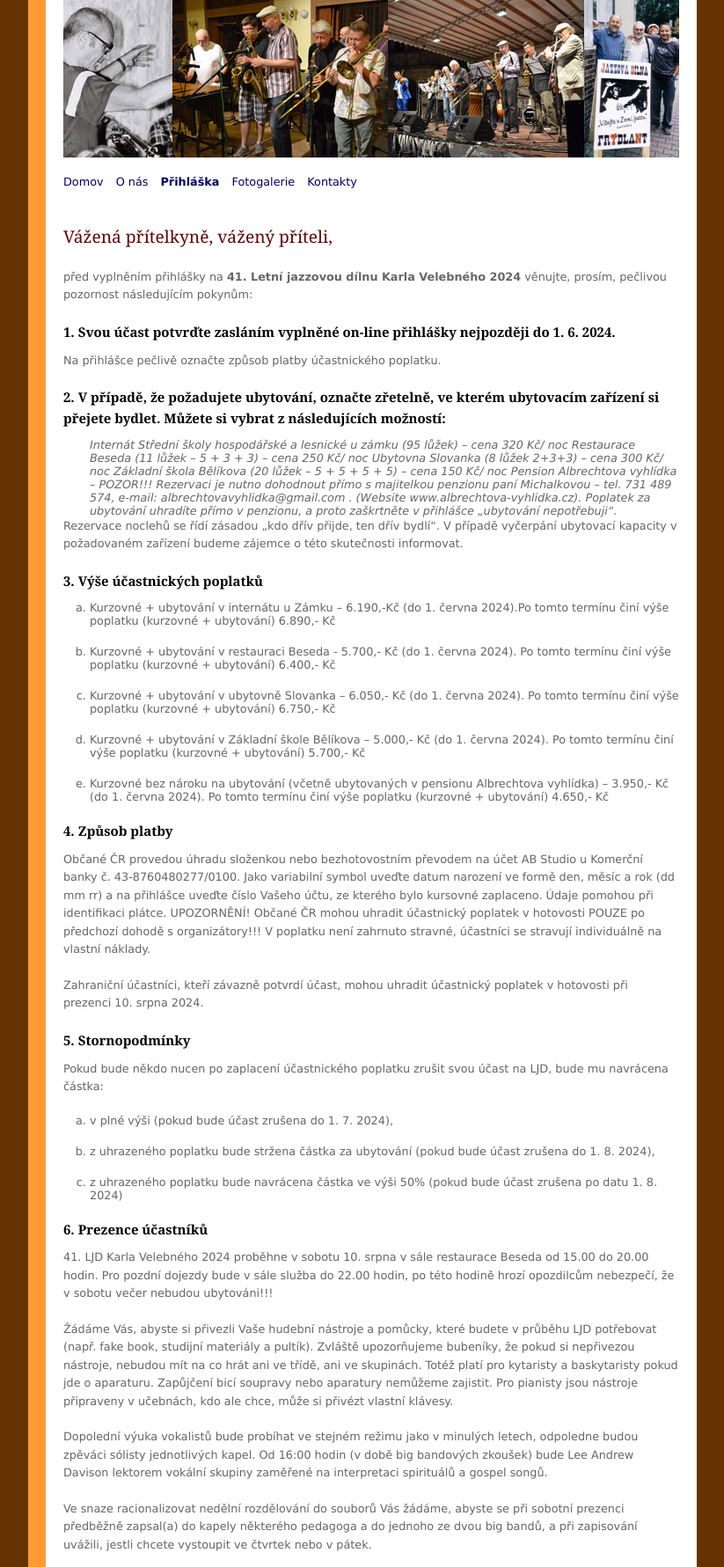
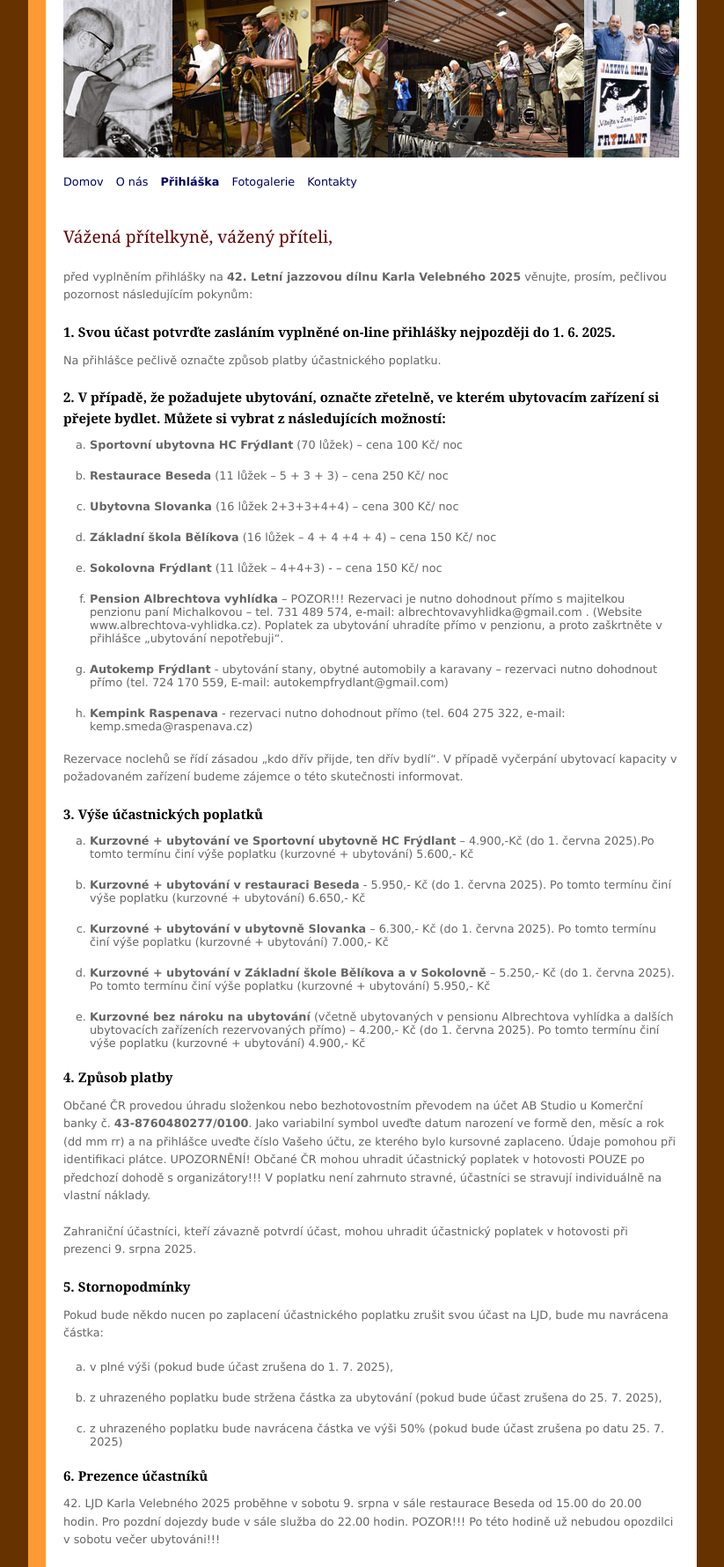
Before and after one commit to petryca/jazz-frydlant, a PHP site: page /czech/join.php in a window 1280 px wide. Shown: the part 107-1888 px from the top of the page at 88% size, without its empty margins (228-1051 px from the left). Run offline with PHP 8.4, Linux system fonts and the light colour scheme.

Commit message:
2025 update

```diff
--- a/czech/join.php
+++ b/czech/join.php
@@ -8,58 +8,61 @@ include( 'menu.php' );
 
 <div id="content">
 
-<p>před vyplněním přihlášky na <b>41. Letní jazzovou dílnu Karla Velebného 2024</b> věnujte, prosím, pečlivou pozornost následujícím pokynům:</p>
+<p>před vyplněním přihlášky na <b>42. Letní jazzovou dílnu Karla Velebného 2025</b> věnujte, prosím, pečlivou pozornost následujícím pokynům:</p>
 
-<h3>1. Svou účast potvrďte zasláním vyplněné on-line přihlášky nejpozději do 1. 6. 2024.</h3>
+<h3>1. Svou účast potvrďte zasláním vyplněné on-line přihlášky nejpozději do 1. 6. 2025.</h3>
 
 <p>Na přihlášce pečlivě označte způsob platby účastnického poplatku.</p>
 
 <h3>2. V případě, že požadujete ubytování, označte zřetelně, ve kterém ubytovacím zařízení si přejete bydlet. Můžete si vybrat z následujících možností:</h3>
 
 <ol type="a">
-<i>Internát Střední školy hospodářské a lesnické  u zámku (95 lůžek) – cena 320 Kč/ noc</i>
-<i>Restaurace Beseda (11 lůžek – 5 + 3 + 3) – cena 250 Kč/ noc</i>
-<i>Ubytovna Slovanka (8 lůžek 2+3+3) – cena 300 Kč/ noc</i>
-<i>Základní škola Bělíkova (20 lůžek – 5 + 5 + 5 + 5) – cena 150 Kč/ noc</i>
-<i>Pension Albrechtova vyhlídka – POZOR!!! Rezervaci je nutno dohodnout přímo s majitelkou penzionu paní Michalkovou – tel. 731 489 574, e-mail: albrechtovavyhlidka@gmail.com . (Website www.albrechtova-vyhlidka.cz). Poplatek za ubytování uhradíte přímo v penzionu, a proto zaškrtněte v přihlášce „ubytování nepotřebuji“.</i>
+
+
+<li><b>Sportovní ubytovna HC Frýdlant</b> (70 lůžek) – cena 100 Kč/ noc
+<li><b>Restaurace Beseda</b> (11 lůžek – 5 + 3 + 3) – cena 250 Kč/ noc
+<li><b>Ubytovna Slovanka</b> (16 lůžek 2+3+3+4+4) – cena 300 Kč/ noc
+<li><b>Základní škola Bělíkova</b> (16 lůžek – 4 + 4 +4 + 4) – cena 150 Kč/ noc
+<li><b>Sokolovna Frýdlant</b> (11 lůžek – 4+4+3) - – cena 150 Kč/ noc
+<li><b>Pension Albrechtova vyhlídka</b> – POZOR!!! Rezervaci je nutno dohodnout přímo s majitelkou penzionu paní Michalkovou – tel. 731 489 574, e-mail: albrechtovavyhlidka@gmail.com . (Website www.albrechtova-vyhlidka.cz). Poplatek za ubytování uhradíte přímo v penzionu, a proto zaškrtněte v přihlášce „ubytování nepotřebuji“.
+<li><b>Autokemp Frýdlant</b> - ubytování stany, obytné automobily a karavany – rezervaci nutno dohodnout přímo (tel. 724 170 559, E-mail: autokempfrydlant@gmail.com)
+<li><b>Kempink Raspenava</b> - rezervaci nutno dohodnout přímo (tel. 604 275 322, e-mail: kemp.smeda@raspenava.cz)
 </ol>
-
 <p>Rezervace noclehů se řídí zásadou „kdo dřív přijde, ten dřív bydlí“. V případě vyčerpání ubytovací kapacity v požadovaném zařízení budeme zájemce o této skutečnosti informovat.</p>
-
 <h3>3. Výše účastnických poplatků</h3>
 
+<ol type="a">
 
-<ol type="a">
-<li>Kurzovné + ubytování v internátu u Zámku – 6.190,-Kč (do 1. června 2024).Po tomto termínu činí výše poplatku (kurzovné + ubytování) 6.890,- Kč</li>
-<li>Kurzovné + ubytování v restauraci Beseda - 5.700,- Kč (do 1. června 2024). Po tomto termínu činí výše poplatku (kurzovné + ubytování) 6.400,- Kč</li>
-<li>Kurzovné + ubytování v ubytovně Slovanka – 6.050,- Kč (do 1. června 2024). Po tomto termínu činí výše poplatku (kurzovné + ubytování) 6.750,- Kč</li>
-<li>Kurzovné + ubytování v Základní škole Bělíkova – 5.000,- Kč (do 1. června 2024). Po tomto termínu činí výše poplatku (kurzovné + ubytování) 5.700,- Kč</li>
-<li>Kurzovné bez nároku na ubytování (včetně ubytovaných v pensionu Albrechtova vyhlídka) – 3.950,- Kč (do 1. června 2024). Po tomto termínu činí výše poplatku (kurzovné + ubytování) 4.650,- Kč</li>
+<li><b>Kurzovné + ubytování ve Sportovní ubytovně HC Frýdlant</b> – 4.900,-Kč (do 1. června 2025).Po tomto termínu činí výše poplatku (kurzovné + ubytování) 5.600,- Kč
+<li><b>Kurzovné + ubytování v restauraci Beseda</b> - 5.950,- Kč (do 1. června 2025). Po tomto termínu činí výše poplatku (kurzovné + ubytování) 6.650,- Kč
+<li><b>Kurzovné + ubytování v ubytovně Slovanka</b> – 6.300,- Kč (do 1. června 2025). Po tomto termínu činí výše poplatku (kurzovné + ubytování) 7.000,-  Kč
+<li><b>Kurzovné + ubytování v Základní škole Bělíkova a v Sokolovně</b> – 5.250,- Kč (do 1. června 2025). Po tomto termínu činí výše poplatku (kurzovné + ubytování) 5.950,-  Kč
+<li><b>Kurzovné bez nároku na ubytování</b> (včetně ubytovaných v pensionu Albrechtova vyhlídka a dalších ubytovacích zařízeních rezervovaných přímo) – 4.200,- Kč (do 1. června 2025). Po tomto termínu činí výše poplatku (kurzovné + ubytování) 4.900,- Kč
 </ol>
 
 <h3>4. Způsob platby</h3>
 
-<p>Občané ČR provedou úhradu složenkou nebo bezhotovostním převodem na účet AB Studio u Komerční banky č. 43-8760480277/0100. Jako variabilní symbol uveďte datum narození ve formě den, měsíc a rok (dd mm rr) a na přihlášce uveďte číslo Vašeho účtu, ze kterého bylo kursovné zaplaceno. Údaje pomohou při identifikaci plátce. UPOZORNĚNÍ! Občané ČR mohou uhradit účastnický poplatek v hotovosti POUZE po předchozí dohodě s organizátory!!! V poplatku není zahrnuto stravné, účastníci se stravují individuálně na vlastní náklady.</p>
+<p>Občané ČR provedou úhradu složenkou nebo bezhotovostním převodem na účet AB Studio u Komerční banky č. <b>43-8760480277/0100</b>. Jako variabilní symbol uveďte datum narození ve formě den, měsíc a rok (dd mm rr) a na přihlášce uveďte číslo Vašeho účtu, ze kterého bylo kursovné zaplaceno. Údaje pomohou při identifikaci plátce. UPOZORNĚNÍ! Občané ČR mohou uhradit účastnický poplatek v hotovosti POUZE po předchozí dohodě s organizátory!!! V poplatku není zahrnuto stravné, účastníci se stravují individuálně na vlastní náklady.</p>
 
-<p>Zahraniční účastníci, kteří závazně potvrdí účast, mohou uhradit účastnický poplatek v hotovosti při prezenci 10. srpna 2024.</p>
+<p>Zahraniční účastníci, kteří závazně potvrdí účast, mohou uhradit účastnický poplatek v hotovosti při prezenci 9. srpna 2025.</p>
 
 <h3>5. Stornopodmínky</h3>
 
 <p>Pokud bude někdo nucen po zaplacení účastnického poplatku zrušit svou účast na LJD, bude mu navrácena částka:</p>
 
 <ol type="a">
-<li>v plné výši (pokud bude účast zrušena do 1. 7. 2024),</li>
-<li>z uhrazeného poplatku bude stržena částka za ubytování (pokud bude účast zrušena do 1. 8. 2024),</li>
-<li>z uhrazeného poplatku bude navrácena částka ve výši 50% (pokud bude účast zrušena po datu 1. 8. 2024)</li>
+<li>v plné výši (pokud bude účast zrušena do 1. 7. 2025),</li>
+<li>z uhrazeného poplatku bude stržena částka za ubytování (pokud bude účast zrušena do 25. 7. 2025),</li>
+<li>z uhrazeného poplatku bude navrácena částka ve výši 50% (pokud bude účast zrušena po datu 25. 7. 2025)</li>
 </ol>
 
 <h3>6. Prezence účastníků</h3>
 
-<p>41. LJD Karla Velebného 2024 proběhne v sobotu 10. srpna v sále restaurace Beseda od 15.00 do 20.00 hodin. Pro pozdní dojezdy bude v sále služba do 22.00 hodin, po této hodině hrozí opozdilcům nebezpečí, že v sobotu večer nebudou ubytováni!!!</p>
+<p>42. LJD Karla Velebného 2025 proběhne v sobotu 9. srpna v sále restaurace Beseda od 15.00 do 20.00 hodin. Pro pozdní dojezdy bude v sále služba do 22.00 hodin. POZOR!!! Po této hodině už nebudou opozdilci v sobotu večer ubytováni!!!</p>
 
 <p>Žádáme Vás, abyste si přivezli Vaše hudební nástroje a pomůcky, které budete v průběhu LJD potřebovat (např. fake book, studijní materiály a pultík). Zvláště upozorňujeme bubeníky, že pokud si nepřivezou nástroje, nebudou mít na co hrát ani ve třídě, ani ve skupinách. Totéž platí pro kytaristy a baskytaristy pokud jde o aparaturu. Zapůjčení bicí soupravy nebo aparatury nemůžeme zajistit. Pro pianisty jsou nástroje připraveny v učebnách, kdo ale chce, může si přivézt vlastní klávesy.</p>
 
-<p>Dopolední výuka vokalistů bude probíhat ve stejném režimu jako v minulých letech, odpoledne budou zpěváci sólisty jednotlivých kapel. Od 16:00 hodin (v době big bandových zkoušek) bude Lee Andrew Davison lektorem vokální skupiny zaměřené na interpretaci spirituálů a gospel songů.</p>
+<p>Dopolední výuka vokalistů bude probíhat ve stejném režimu jako v minulých letech, odpoledne budou zpěváci sólisty jednotlivých kapel. Od 16:00 hodin (v době big bandových zkoušek) bude Lee Andrew Davison lektorem vokální skupiny zaměřené na interpretaci spirituálů a gospel songů.</p>
 
 <p>Ve snaze racionalizovat nedělní rozdělování do souborů Vás žádáme, abyste se při sobotní prezenci předběžně zapsal(a) do kapely některého pedagoga a do jednoho ze dvou big bandů, a při zapisování uvážili, jestli chcete vystoupit ve čtvrtek nebo v pátek.</p>
 
@@ -79,9 +82,10 @@ include( 'menu.php' );
 <li>20.00 - 23.00 jam session</li>
 </ul>
 
-<p>Ve středu 14. srpna se koná na náměstí Koncert lektorů, ve čtvrtek a v pátek v sále restaurace Beseda a v kostele Nalezení svatého Kříže závěrečné koncerty účastníků 41. LJD 2024.</p>
+<p>Ve středu 13. srpna se koná na náměstí Koncert lektorů, ve čtvrtek a v pátek v sále restaurace Beseda a v kostele Nalezení svatého Kříže závěrečné koncerty účastníků 42. LJD 2025.
+</p>
 
-<p>Vyplněnou přihlášku zašlete a účastnický poplatek uhraďte do 1. června 2024! Pokud se nedohodnete na výjimce, budou po tomto datu na Vaše místo zařazeni náhradníci. Nezapomeňte uvést datum zaplacení účastnického příspěvku, případně upozornit na datum Vašeho příjezdu do Frýdlantu (pokud přijedete jindy než 10. srpna).</p>
+<p>Vyplněnou přihlášku zašlete a účastnický poplatek uhraďte do 1. června 2025! Pokud se nedohodnete na výjimce, budou po tomto datu na Vaše místo zařazeni náhradníci. Nezapomeňte uvést datum zaplacení účastnického příspěvku, případně upozornit na datum Vašeho příjezdu do Frýdlantu (pokud přijedete jindy než 9. srpna).</p>
 
 </div>
 
@@ -89,7 +93,7 @@ include( 'menu.php' );
 <li><a href="form.php">Vyplňte a zašlete přihlášku on-line</a></li>
 </ul>
 
-<p>Záštitu nad 41. Letní jazzovou dílnou Karla Velebného převzali:<br>
+<p>Záštitu nad 42. Letní jazzovou dílnou Karla Velebného převzali:<br>
 Mgr. Martin Baxa, ministr kultury ČR<br>
 a Ing Dan Ramzer, starosta Města Frýdlant</p>
 
--- a/english/form.php
+++ b/english/form.php
@@ -7,7 +7,7 @@ $send = false;
 
 if( isset( $_POST['submit'] ) ) {
 
-	if($_POST['spamq'] == '2024' || $_POST['spamq'] == '24')
+	if($_POST['spamq'] == '2025' || $_POST['spamq'] == '25')
 	{
 		$data = '';
 		$data .= "First name: {$_POST['firstname']} \n";
@@ -84,7 +84,7 @@ no<input type="radio" name="band" value="no"></td>
 <tr>
 <td class="label">Accomodation needed:</td>
 <td>
-<input type="radio" name="hotel" value="internat"> secondary-school dormitory<br />
+<input type="radio" name="hotel" value="ice-hockey-club-dorm"> ice hockey club dorm<br />
 <input type="radio" name="hotel" value="nepotřebuji"> no accomodation<br />
 </td>
 </tr>
--- a/english/index.php
+++ b/english/index.php
@@ -8,7 +8,7 @@ include( 'menu.php' );
 
 <div id="content">
 
-<p>The 41st annual Karel Velebný Summer Jazz Workshop will take place in Frýdlant from 10th to 17th August 2024. In 1983, the committee of the Czech Jazz Society decided to organize summer performing courses; Aleš Benda and Karel Velebný were the ones in charge of the project they conceived, brought to life and baptized as the Summer Jazz Workshop. The seminar threw anchor and made itself at home in Frýdlant thanks to Radek Jech, the local flute player and vocalist and Vladimír Hrdina, the Head of the Frýdlant music school.</p>
+<p>The 42nd annual Karel Velebný Summer Jazz Workshop will take place in Frýdlant from 9th to 16th August 2025. In 1983, the committee of the Czech Jazz Society decided to organize summer performing courses; Aleš Benda and Karel Velebný were the ones in charge of the project they conceived, brought to life and baptized as the Summer Jazz Workshop. The seminar threw anchor and made itself at home in Frýdlant thanks to Radek Jech, the local flute player and vocalist and Vladimír Hrdina, the Head of the Frýdlant music school.</p>
 
 <p>Vibraphonist, saxophonist, pianist, singer, actor, writer, pedagogue, sportsman body and soul (from time to time…), discoverer, and erudite popularizer of works of Jára da Cimrman, Dr. Evžen Hedvábný aka Karel Velebný was at the origins not only of the basic method but before all of the spirit of the one-week performing seminar. The tutors and participants of the Summer Jazz Workshop have always gladly and without objections succumbed to its magic.</p>
 
@@ -20,9 +20,9 @@ include( 'menu.php' );
 
 <p>The tutors setup for this year’s edition will most likely be the following: Josef Fečo (bass) Zdeněk Fišer (guitar), Miroslav Hloucal (trumpet), Štěpán Janoušek (trombone), Petr Kalfus (saxes) František Krtička (keyboards), Pavel Razím (drums), Jiří Stivín (improvisation), Milo Suchomel (saxes), Jaroslav Šindler (guitar), Lubomír Šrámek (keyboards), Zdeněk "Wimpy" Tichota (bassguitar), Adam Tvrdý (guitar), Boris Urbánek (keyboards), Marek Urbánek (drums), Veronika Vítová (vocal) and Martin Zbrožek (violin). Of the Anglosaxon tutors, Lee Andrew Davison (vocal), Andy Schofield (saxes), Neil Wetzel (saxes and big band) and Skip Wilkins (vocal) will attend.</p>
 
-<p>On Wednesday, August 14th, 2024 the Tutors’ concert will take place in front of the City Hall at the TGM square that will feature the creme de la creme of Czech and international jazz. The students will get their chance to perform on Thursday and Friday at the Beseda restaurant. The closing of both concerts will be taken care of by two big bands led by Neil Wetzel. Other concerts and exhibitions are currently being organized.</p>
+<p>On Wednesday, August 13th, 2025 the Tutors’ concert will take place in front of the City Hall at the TGM square that will feature the creme de la creme of Czech and international jazz. The students will get their chance to perform on Thursday and Friday at the Beseda restaurant. The closing of both concerts will be taken care of by two big bands led by Neil Wetzel. Other concerts and exhibitions are currently being organized.</p>
 
-<p>The forty first year of the Summer Jazz Workshop, now bearing the name of its founder Karel Velebný is again organized by Aleš Benda abstudio [at] seznam.cz, partnered by the Municipality of Frýdlant, Music School Frýdlant (director Vladimír Hrdina, phone +420 728 424 547). The 41st Karel Velebný Summer Jazz Workshop organizers wish to acknowledge financial support of the Municipality of Frýdlant and Czech Ministry of Culture.</p>
+<p>The forty second year of the Summer Jazz Workshop, now bearing the name of its founder Karel Velebný is again organized by Aleš Benda abstudio [at] seznam.cz, partnered by the Municipality of Frýdlant, Music School Frýdlant (Vladimír Hrdina, phone +420 728 424 547). The 42nd Karel Velebný Summer Jazz Workshop organizers wish to acknowledge financial support of the Municipality of Frýdlant and Czech Ministry of Culture.</p>
 
 </div>
 
--- a/index.php
+++ b/index.php
@@ -1,7 +1,7 @@
 <?php
 $page = 'home';
 include( './includes/header.php' );
-echo '<!-- 2024 -->';
+echo '<!-- 2025 -->';
 ?>
 
 <h1>Letní jazzová dílna Karla Velebného</h1>
@@ -10,9 +10,9 @@ echo '<!-- 2024 -->';
 <img src="/media/jazz.jpg" alt="Letní jazzová dílna Karla Velebného" width="700" height="180" />
 </div>
 
-<p class="intro"><b>41. Letní jazzová dílna Karla Velebného.</b> Týdenní interpretační seminář, který v roce 1984 založil Karel Velebný. Koná se od <b>10. do 17. srpna 2024</b> ve Frýdlantu za účasti předních českých jazzových sólistů a zahraničních lektorů. <a href="/czech/">Vstoupit</a></p>
+<p class="intro"><b>42. Letní jazzová dílna Karla Velebného.</b> Týdenní interpretační seminář, který v roce 1984 založil Karel Velebný. Koná se od <b>9. do 16. srpna 2025</b> ve Frýdlantu za účasti předních českých jazzových sólistů a zahraničních lektorů. <a href="/czech/">Vstoupit</a></p>
 
-<p class="intro"><b>41st Karel Velebný Summer Jazz Workshop</b> is a jazz interpretation seminar started in 1984 by Karel Velebný. This summer it will take place from <b>10th to 17th of August 2024</b> in Frýdlant with the participation of top Czech, American and British tutors. <a href="/english/">Enter</a></p>
+<p class="intro"><b>42nd Karel Velebný Summer Jazz Workshop</b> is a jazz interpretation seminar started in 1984 by Karel Velebný. This summer it will take place from <b>9th to 16th of August 2025</b> in Frýdlant with the participation of top Czech, American and British tutors. <a href="/english/">Enter</a></p>
 
 <div class="banner">
 <img src="/media/jazz2.jpg" alt="Letní jazzová dílna Karla Velebného" width="700" height="180" />
```
Also changed, not shown: czech/form.php (+4 -3 lines), czech/index.php (+9 -9 lines), english/join.php (+7 -7 lines).
